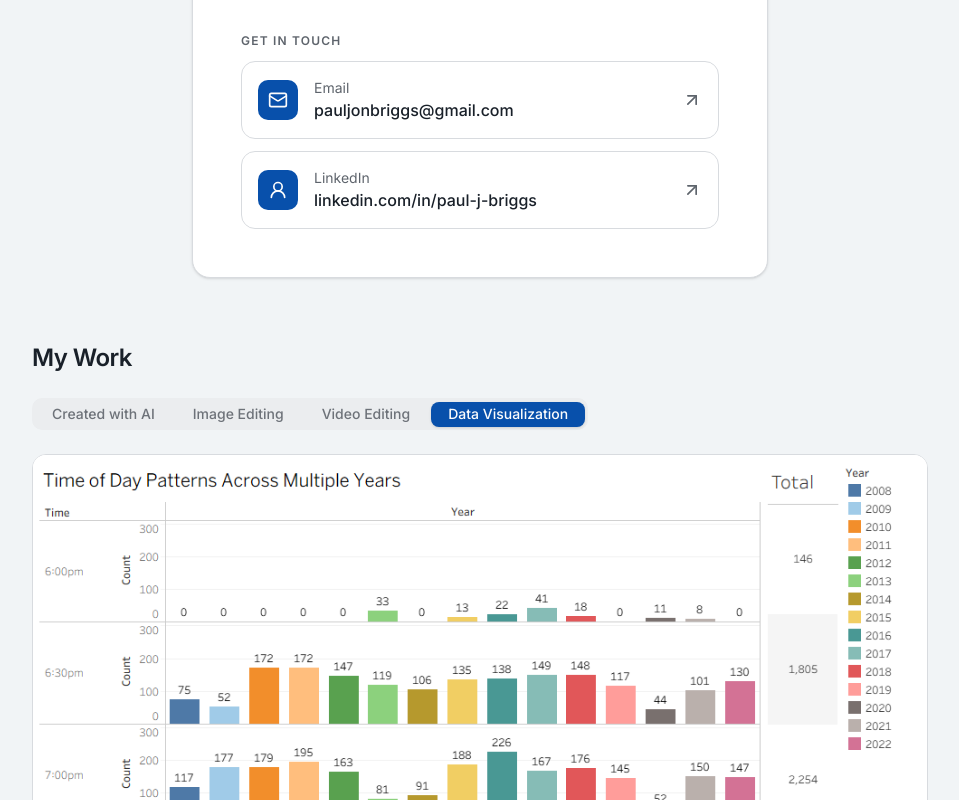
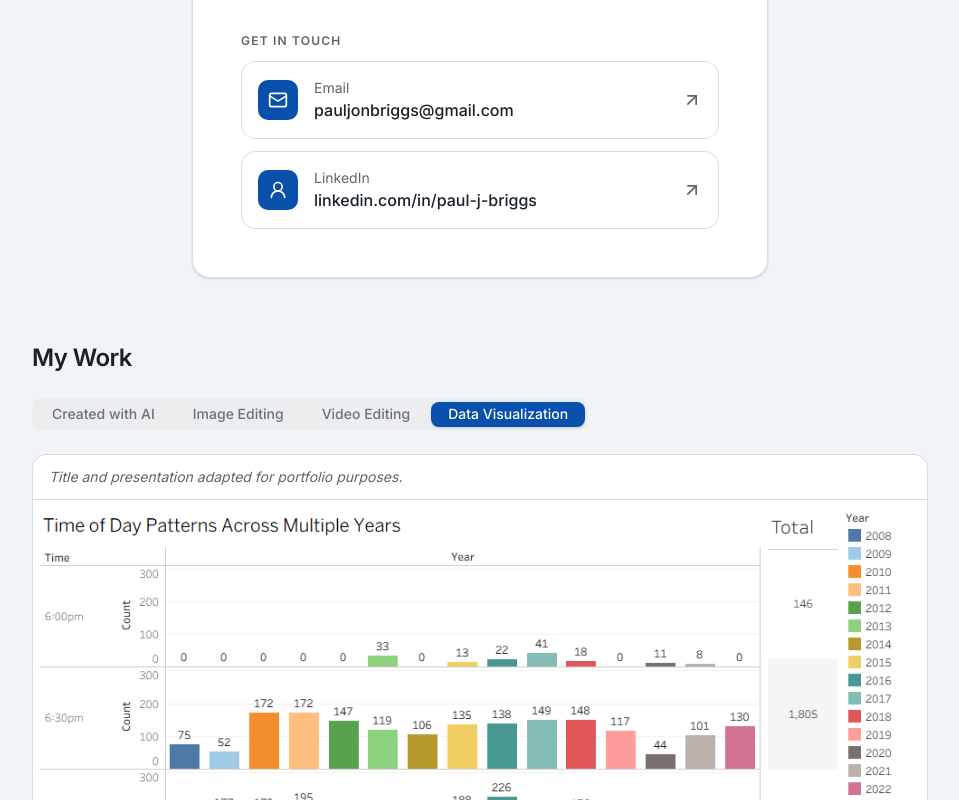
Before and after one commit to pauljonb/paulbriggsportfolio, a Next.js app: page / in a window 1280 px wide. Both pictures are taken after a click on the tab "Data Visualization". Shown: the part 426-1226 px from the top of the page, without its empty margins (160-1119 px from the left). Built offline with nearby package versions, Linux system fonts and the light colour scheme.

Commit message:
feat: add note display for image work items and update WorkItem type for optional note
V0-Chat-Id: em1x3Ei4FUB

```diff
--- a/components/work-tabs.tsx
+++ b/components/work-tabs.tsx
@@ -30,6 +30,9 @@ function WorkCard({ item }: { item: WorkItem }) {
             </div>
           ))}
         </div>
+      )}
+      {item.type === 'image' && item.note && (
+        <p className="border-b border-border px-4 py-3 text-sm italic text-muted-foreground">{item.note}</p>
       )}
       {item.type === 'image' && (
         <img
--- a/lib/work.ts
+++ b/lib/work.ts
@@ -1,5 +1,14 @@
 export type WorkItem =
-  | { type: 'image'; title: string; src: string; alt: string; description?: string; portrait?: boolean; wide?: boolean }
+  | {
+      type: 'image'
+      title: string
+      src: string
+      alt: string
+      description?: string
+      note?: string
+      portrait?: boolean
+      wide?: boolean
+    }
   | { type: 'video'; title: string; src: string; poster?: string; description?: string; portrait?: boolean }
   | { type: 'file'; title: string; src: string; description?: string }
   | { type: 'link'; title: string; src: string; cover: string; alt: string; description?: string }
@@ -75,6 +84,7 @@ export const workCategories: WorkCategory[] = [
         src: '/work/time-of-day-trends.png',
         alt: 'Bar charts of counts by time of day (6:00pm to 8:15pm) for each year from 2008 to 2022, with totals per time slot',
         description: 'Showing trends over time.',
+        note: 'Title and presentation adapted for portfolio purposes.',
         wide: true,
       },
     ],
```
